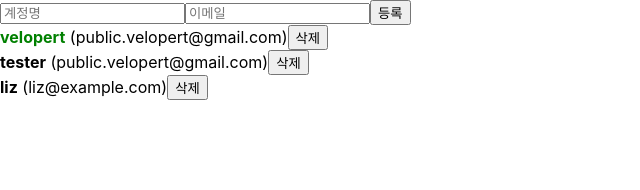
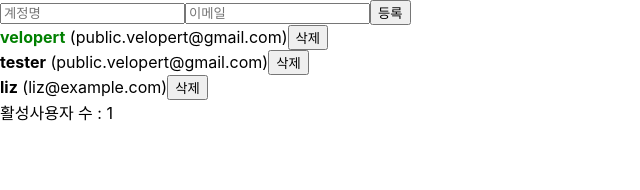
Before and after one commit to ijw9209/self-Study, a React (Create React App) app in the folder react/react-hooks/: page / in a window 1280 px wide. Shown: the top 190 px of the page, without its empty margins (0-640 px from the left). Built offline with nearby package versions, Linux system fonts and the light colour scheme.

Commit message:
18. useCallback 사용 함수 재사용하기

```diff
--- a/react/react-hooks/src/App.js
+++ b/react/react-hooks/src/App.js
@@ -1,11 +1,15 @@
-import React, { useRef, useState } from 'react';
+import React, { useRef, useState, useMemo, useCallback } from 'react';
 // import Example from './Example';
 // import Counter from './Counter';
 // import Wrapper from './Wrapper';
 // import InputSample from './InputSample';
+import UserList from './UserList';
 import CreateUser from './CreateUser';
-import UserList from './UserList';
 
+function countActiveUsers(users) {
+  console.log('활성 사용자 수를 세는중...');
+  return users.filter(user => user.active).length;
+}
 
 //react에서의 style 은 background-color 처럼 하이픈(-)이 존재하는 값은 camelCase형태로 네이밍해야함
 function App() {
@@ -15,16 +19,17 @@
   });
 
   const { username, email } = inputs;
-  const onChange = e => {
+  const onChange = useCallback(
+    e => {
       const { name, value } = e.target;
-    console.log(name);
-    console.log(value);
 
       setInputs({
         ...inputs,
         [name]: value
       });
-  }
+    },
+    [inputs]
+  );
 
   // const name = 'react';
   // const style = {
@@ -72,22 +77,32 @@
     nextId.current += 1;
   };
 
-  const onRemove = id => {
+  const onRemove = useCallback(id => {
     // user.id 가 파라미터로 일치하지 않는 원소만 추출해서 새로운 배열을 만듬
     // = user.id 가 id 인것을 제거함
-    console.log(id);
-    console.log(users.filter(user => user.id !== id));
-
     setUsers(users.filter(user => user.id !== id));
-  }
-
-  const onToggle = id => {
+  },
+    [users]
+  );
+  const onToggle = useCallback(
+    id => {
       setUsers(
         users.map(user => user.id === id ?
-        { ...user, active: !user.active } : user))
-
-  }
-
+          { ...user, active: !user.active } : user
+        )
+      );
+    },
+    [users]
+  );
+  //useCallback은 useMemo를 기반으로 만들어짐, 다만 함수를 위해서 사용 할 때 더욱 편하게 해준것 뿐이다.
+  //아래와 같이 표현 할 수도 있다.
+  // const onToggle = useMemo(
+  //   () => () => {
+  //     /* ... */
+  //   },
+  //   [users]
+  // );
+  const count = useMemo(() => countActiveUsers(users), [users]);
   return (
     <>
       <CreateUser
@@ -97,6 +112,7 @@
         onCreate={onCreate}
       />
       <UserList users={users} onRemove={onRemove} onToggle={onToggle} />
+      <div>활성사용자 수 : {count}</div>
     </>
   );
 }
```
Lines whose indentation alone changed are shown as unchanged.
